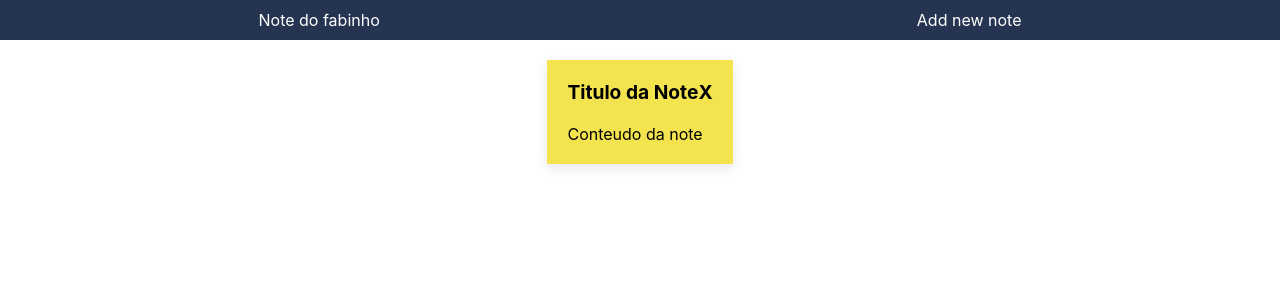
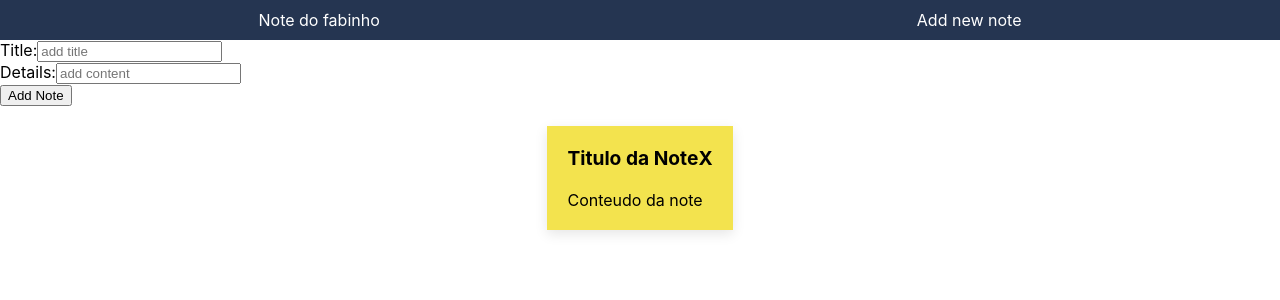
Before and after one commit to AvinxPT/React-StickyNote, a React (Create React App) app: page / in a window 1280 px wide. Shown: the top 300 px of the page. Built offline with nearby package versions, Linux system fonts and the light colour scheme.

Commit message:
AddNote.jsx
component made to perform addition of new notes.

```diff
--- a/src/App.js
+++ b/src/App.js
@@ -1,11 +1,13 @@
 import './App.css';
 import Header from './components/Header';
 import Tablenotes from './components/Tablenotes';
+import AddNote from './components/AddNote';
 
 function App() {
   return (
     <div>
       <Header/>
+      <AddNote />
       <Tablenotes />
     </div>
   );
--- /dev/null
+++ b/src/components/AddNote.jsx
@@ -0,0 +1,29 @@
+import React from "react";
+
+const AddNote = () => {
+  return (
+    <section className="newNote">
+      <form className="newNote-form">
+        <div className="form-row">
+          <label className="form-title">Title:</label>
+          <input
+            className="form-title-box"
+            type="text"
+            placeholder="add title"
+          ></input>
+        </div>
+        <div className="form-row">
+          <label className="form-description">Details:</label>
+          <input
+            className="form-description-box"
+            type="text"
+            placeholder="add content"
+          ></input>
+        </div>
+        <input type="submit" className="form-add" value="Add Note"></input>
+      </form>
+    </section>
+  );
+};
+
+export default AddNote;
```
